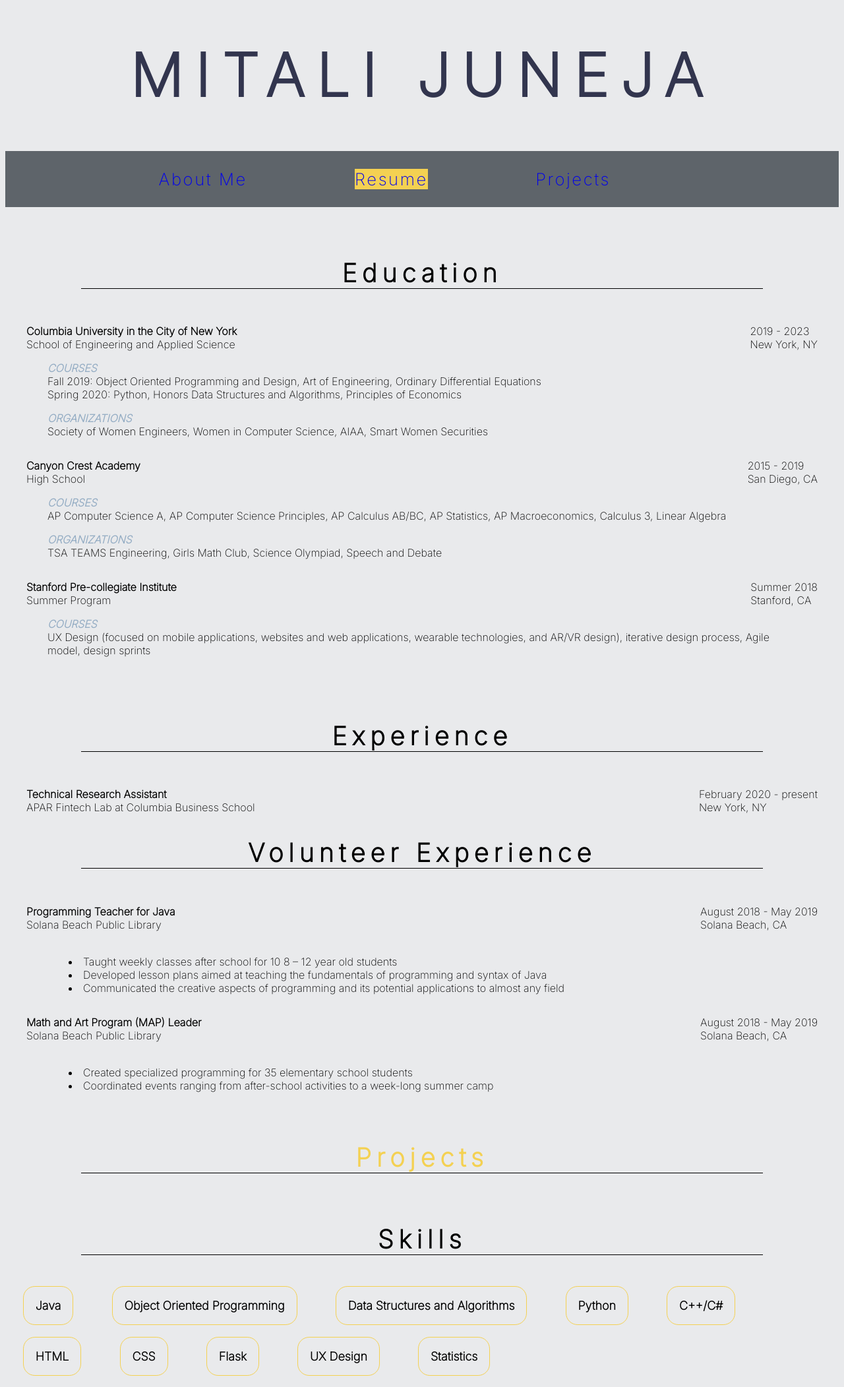
After one commit to mitalijuneja/Projects, a Flask app: page /resume in a window 1280 px wide. The commit adds this page. Shown: the whole page at 66% size. Run offline with Flask 2, Linux system fonts and the light colour scheme.

Commit message:
finished personal website

```diff
--- a/Personal Website/app.py
+++ b/Personal Website/app.py
@@ -1,9 +1,4 @@
-# -*- coding: utf-8 -*-
-"""
-Created on Tue Apr 21 14:57:17 2020
 
-@author: etill
-"""
 
 #import statements
 from flask import Flask, render_template
@@ -13,9 +8,31 @@ app = Flask(__name__)
 
 #static route
 @app.route("/")
-def hello():
-    return "Hello World!"
+def home():
+    return render_template("index.html")
+
+@app.route("/resume")
+def resume():
+    return render_template("resume.html")
+
+@app.route("/projects")
+def projects():
+    return render_template("projects.html")
+
+
 
 #start the server
 if __name__ == "__main__":
     app.run()
+
+
+
+"""
+   #b1ded6 (light blue)
+   #99d1ab (light green)
+   #87c4b6 (dark blue)
+   #e8a692 (orange)
+   #eba7b0 (light pink)
+   #de7896 (dark pink)
+
+"""
--- /dev/null
+++ b/Personal Website/static/styles.css
@@ -0,0 +1,188 @@
+@import url('https://fonts.googleapis.com/css2?family=Inconsolata:wght@300;400&family=Inter:wght@200&display=swap');
+
+
+
+
+
+body {
+    font-family:'Inter';
+    background-color:#e9eaec;
+}
+p {
+    font-family:'Inter';
+}
+p a {
+    text-decoration:none;
+    color:#f4d152;
+}
+
+span {
+    margin:4em;
+}
+.skill {
+    border: 1px solid#f4d152;
+    border-radius:1em;
+    font-size:1.4vw;
+    margin-left:1.5em;
+    margin-right:1.5em;
+    margin-top:0.5em;
+    margin-bottom:0.5em;
+    font-weight:800;
+    padding:1em;
+    display:inline-block;
+}
+
+.resume-header {
+    font-size:3vw;
+    font-weight:600;
+    letter-spacing:0.2em;
+    text-align:center;
+    margin-left:3em;
+    margin-right:3em;
+    margin-top:2em;
+    border-bottom: 1px solid;
+    clear:both;
+}
+
+.resume-title {
+    float:left;
+    margin-left:2em;
+    margin-right:2em;
+}
+
+.resume-years {
+    float:right;
+    margin-left:2em;
+    margin-right:2em;
+}
+.resume-description {
+    margin-left:4em;
+    margin-right:4em;
+    clear:both;
+}
+
+.resume-description b {
+    color:#95adc4;
+}
+
+h1 {
+    font-size: 7vw;
+    letter-spacing: 0.2em;
+    text-align:center;
+    color:#32354e;
+}
+ul {
+    font-family:'Inter';
+}
+
+li {
+    margin-left:6em;
+}
+.courses {
+    color:#000000;
+    float:left;
+}
+nav {
+    margin-top: 1em;
+    padding-top: 0.05em;
+    padding-bottom: 0.05em;
+    text-align:center;
+    font-size:2vw;
+    letter-spacing:0.1em;
+    background-color:#5e646a;
+    color:#ffffff;
+    text-decoration:none;
+}
+nav li {
+    list-style:none;
+    display: inline-block;
+    margin:0;
+    color:#ffffff;
+    text-decoration:none;
+}
+
+nav a {
+    margin-right: 6em;
+    text-decoration:none;
+}
+.active {
+    background-color:#f4d152;
+}
+nav a:visited {
+    margin-right: 6em;
+    color:#ffffff;
+    text-decoration:none;
+}
+nav a:hover {
+    background-color:#95adc4;
+    text-decoration:none;
+}
+
+
+
+.title {
+    width:80%;
+    margin-left:auto;
+    margin-right:auto;
+    display:block;
+}
+
+.top-bar {
+    background-color: #babdc2;
+    width:68%;
+    height:1.5vw;
+    display:block;
+    margin-left:auto;
+    margin-right:auto;
+    border-top-left-radius:1em;
+    border-top-right-radius:1em;
+    padding-left:1.5em;
+    padding-right:1.5em;
+    font-size:2vw;
+}
+
+.about-me {
+    display:block;
+    margin-left:auto;
+    margin-right:auto;
+    width:70%;
+    padding-top:50%;
+    padding-left:50%;
+    padding-right:50%;
+    background-color:#33363b;
+    font-family:'Inconsolata';
+    font-size: 1.6vw;
+    padding:1.25em;
+    color:#ffffff;
+
+}
+
+pre {
+    padding: 1em;
+    line-height: 150%;
+}
+
+pre a {
+    color:#c8eefd;
+    text-decoration: none;
+}
+pre a:visited {
+    color:#c8eefd;
+    text-decoration:none;
+}
+
+div.image-card {
+    width:60%;
+    background-color:#ffffff;
+    margin-bottom:10em;
+    margin-left:auto;
+    margin-right:auto;
+}
+
+div.container {
+    padding: 2em 3em;
+    text-align:left;
+}
+div.container b {
+    font-weight:1000;
+}
--- /dev/null
+++ b/Personal Website/templates/resume.html
@@ -0,0 +1,102 @@
+<!DOCTYPE html>
+<html>
+    <head>
+        <link rel="stylesheet" type="text/css" href="static/styles.css">
+        <title>Resume</title>
+        <meta name="viewport" content="width=device-width, initial-scale=1.0">
+
+    <head>
+    <body>
+        <h1>MITALI JUNEJA</h1>
+
+        <nav>
+        <ul>
+            <li>
+                <a href="/">About Me</a>
+            </li>
+            <li>
+                <a href="/resume" class=active>Resume</a>
+            </li>
+            <li>
+                <a href="/projects">Projects</a>
+            </li>
+        </nav>
+        <div class="resume">
+        <p class="resume-header">Education</p>
+        <p class="resume-title"><b>Columbia University in the City of New York</b><br>School of Engineering and Applied Science</p>
+        <p class="resume-years">2019 - 2023<br>New York, NY</p>
+
+        <p class="resume-description">
+        <b><i>COURSES</i></b><br>
+        Fall 2019: Object Oriented Programming and Design, Art of Engineering, Ordinary Differential Equations<br>
+        Spring 2020: Python, Honors Data Structures and Algorithms, Principles of Economics
+       </p>
+       <p class="resume-description">
+       <b><i>ORGANIZATIONS</i></b><br>
+       Society of Women Engineers, Women in Computer Science, AIAA, Smart Women Securities
+       </p>
+
+        <p class="resume-title"><b>Canyon Crest Academy</b><br>High School</p>
+        <p class="resume-years">2015 - 2019<br>San Diego, CA</p>
+        <p class="resume-description">
+        <b><i>COURSES</i></b><br>
+        AP Computer Science A, AP Computer Science Principles, AP Calculus AB/BC, AP Statistics, AP Macroeconomics, Calculus 3, Linear Algebra
+       </p>
+       <p class="resume-description">
+       <b><i>ORGANIZATIONS</i></b><br>
+       TSA TEAMS Engineering, Girls Math Club, Science Olympiad, Speech and Debate
+       </p>
+        <p class="resume-title"><b>Stanford Pre-collegiate Institute</b><br>Summer Program
+        </p>
+        <p class="resume-years">Summer 2018<br>Stanford, CA</p>
+        <p class="resume-description">
+        <b><i>COURSES</i></b><br>
+UX Design (focused on mobile applications, websites and web applications, wearable technologies, and AR/VR design), iterative design process, Agile model, design sprints
+        <br><br>
+        </p>
+
+        <p class="resume-header">Experience</p>
+        <p class="resume-title"><b>Technical Research Assistant</b><br>APAR Fintech Lab at Columbia Business School</p>
+        <p class="resume-years">February 2020 - present<br>New York, NY<br><br></p>
+
+        <p class="resume-header">Volunteer Experience</p>
+        <p class="resume-title"><b>Programming Teacher for Java</b><br>Solana Beach Public Library</p>
+        <p class="resume-years">August 2018 - May 2019<br>Solana Beach, CA<br><br></p>
+        <p class="resume-description">
+        <li>
+            Taught weekly classes after school for 10 8 – 12 year old students
+        </li>
+        <li>
+            Developed lesson plans aimed at teaching the fundamentals of programming and syntax of Java
+        </li>
+        <li>
+            Communicated the creative aspects of programming and its potential applications to almost any field
+        </li>
+       </p>
+
+       <p class="resume-title"><b>Math and Art Program (MAP) Leader</b><br>Solana Beach Public Library</p>
+        <p class="resume-years">August 2018 - May 2019<br>Solana Beach, CA<br><br></p>
+        <p class="resume-description">
+        <li>
+            Created specialized programming for 35 elementary school students
+        </li>
+        <li>
+            Coordinated events ranging from after-school activities to a week-long summer camp
+        </li>
+       </p>
+
+       <p class="resume-header"><a href="/projects">Projects</a></p>
+       <p class="resume-header">Skills</p>
+       <span class="skill">Java</span>
+       <span class="skill">Object Oriented Programming</span>
+       <span class="skill">Data Structures and Algorithms</span>
+       <span class="skill">Python</span>
+       <span class="skill">C++/C#</span>
+       <span class="skill">HTML</span>
+       <span class="skill">CSS</span>
+       <span class="skill">Flask</span>
+       <span class="skill">UX Design</span>
+       <span class="skill">Statistics</span>
+        </div>
+    </body>
+</html>
```
Also changed, not shown: Personal Website/templates/index.html (+51 -3 lines), Personal Website/templates/photography.html (added, +31 -0 lines), Personal Website/templates/projects.html (added, +37 -0 lines), Personal Website/static/bellagio.jpg (added), Personal Website/static/stockvis.png (added), Personal Website/static/title.png (added), Personal Website/static/venice.jpg (added), Personal Website/static/venice2.jpg (added), Personal Website/static/weather.png (added), 3 other files.
